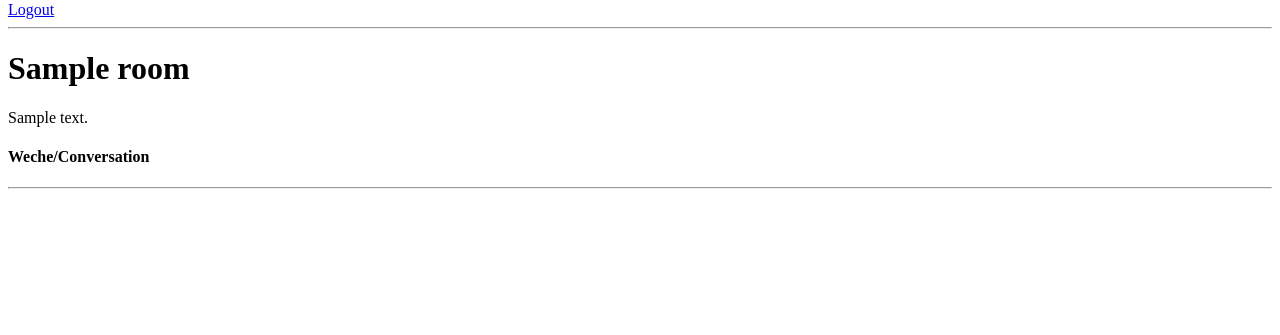
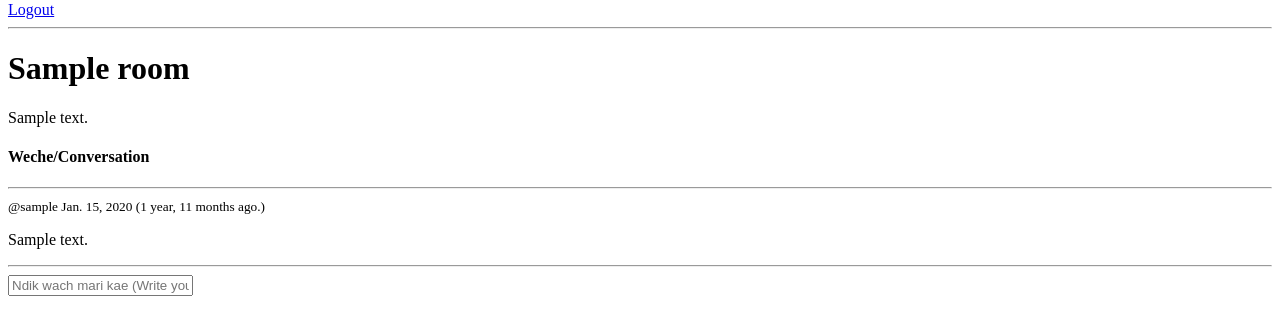
Before and after one commit to LawiOtieno/crch_project, a Django app: page /room/1/ in a window 1280 px wide. Shown: the part 150-485 px from the top of the page. Run offline with Django 4.2, Linux system fonts and the light colour scheme; a user stored in the database is signed in; tables that the repository leaves empty hold one stand-in row (values such as "Sample post").

Commit message:
room conversation

```diff
--- a/base/templates/base/room.html
+++ b/base/templates/base/room.html
@@ -8,5 +8,21 @@
     <div class="comment-wrapper">
         <h4>Weche/Conversation</h4>
         <hr>
+        {% for message in room_messages %}
+            <div>
+                <small>@{{message.user}} {{message.created|date}} ({{message.created|timesince}} ago.)</small>
+                <p>{{message.body}}</p>
+                <hr>
+            </div>
+        {% endfor %}
     </div>
+
+    {% if request.user.is_authenticated %}
+    <div class="comment-form">
+        <form action="" method="POST">
+            {% csrf_token %}
+            <input type="text" name="body" placeholder="Ndik wach mari kae (Write your message)..." id="">
+        </form>
+    </div>
+    {% endif %}
 {% endblock %}
--- a/base/views.py
+++ b/base/views.py
@@ -2,7 +2,7 @@ from django import forms
 from django.http import HttpResponse
 from django.shortcuts import render,redirect
 from django.db.models import Q
-from .models import Room, Topic
+from .models import Message, Room, Topic
 from .forms import RoomForm
 from django.contrib.auth.models import User
 from django.contrib.auth import authenticate, login, logout
@@ -86,9 +86,17 @@ def home(request):
 
 def room(request, pk):
     room = Room.objects.get(id=pk)
+    room_messages = room.message_set.all().order_by('-created')
 
+    if request.method == 'POST':
+        message = Message.objects.create(
+            user = request.user,
+            room = room,
+            body = request.POST.get('body')
+        )
+        return redirect('room', pk=room.id)
 
-    context = {'room':room}
+    context = {'room':room, 'room_messages':room_messages}
     return render(request, 'base/room.html', context)
 
 
```
Also changed, not shown: base/templates/base/home.html (+11 -0 lines).
